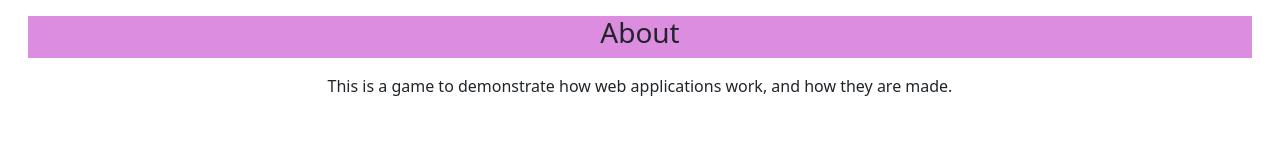
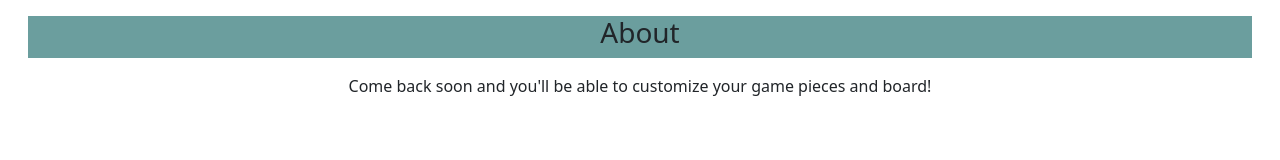
Before and after one commit to John-NolanMoso/reversi-NolanMoso, a website: page public/about.html in a window 1280 px wide. Drawn offline with nearby package versions, Linux system fonts and the light colour scheme.

Commit message:
one more edit

```diff
--- a/public/about.html
+++ b/public/about.html
@@ -9,7 +9,7 @@
     <link href="https://cdn.jsdelivr.net/npm/bootstrap@5.0.2/dist/css/bootstrap.min.css" rel="stylesheet" integrity="sha384-EVSTQN3/azprG1Anm3QDgpJLIm9Nao0Yz1ztcQTwFspd3yD65VohhpuuCOmLASjC" crossorigin="anonymous">
     <style>
       .headerrow {
-        background-color: #dc8de0;
+        background-color: #02595995;
       }
     </style>
     <title>Reversi: About</title>
@@ -25,7 +25,7 @@
 
       <div class="row m-3">
       <div class="col text-center">
-        <p>This is a game to demonstrate how web applications work, and how they are made.</p>
+        <p>Come back soon and you'll be able to customize your game pieces and board!</p>
       </div>
     </div>
     </div>
```
